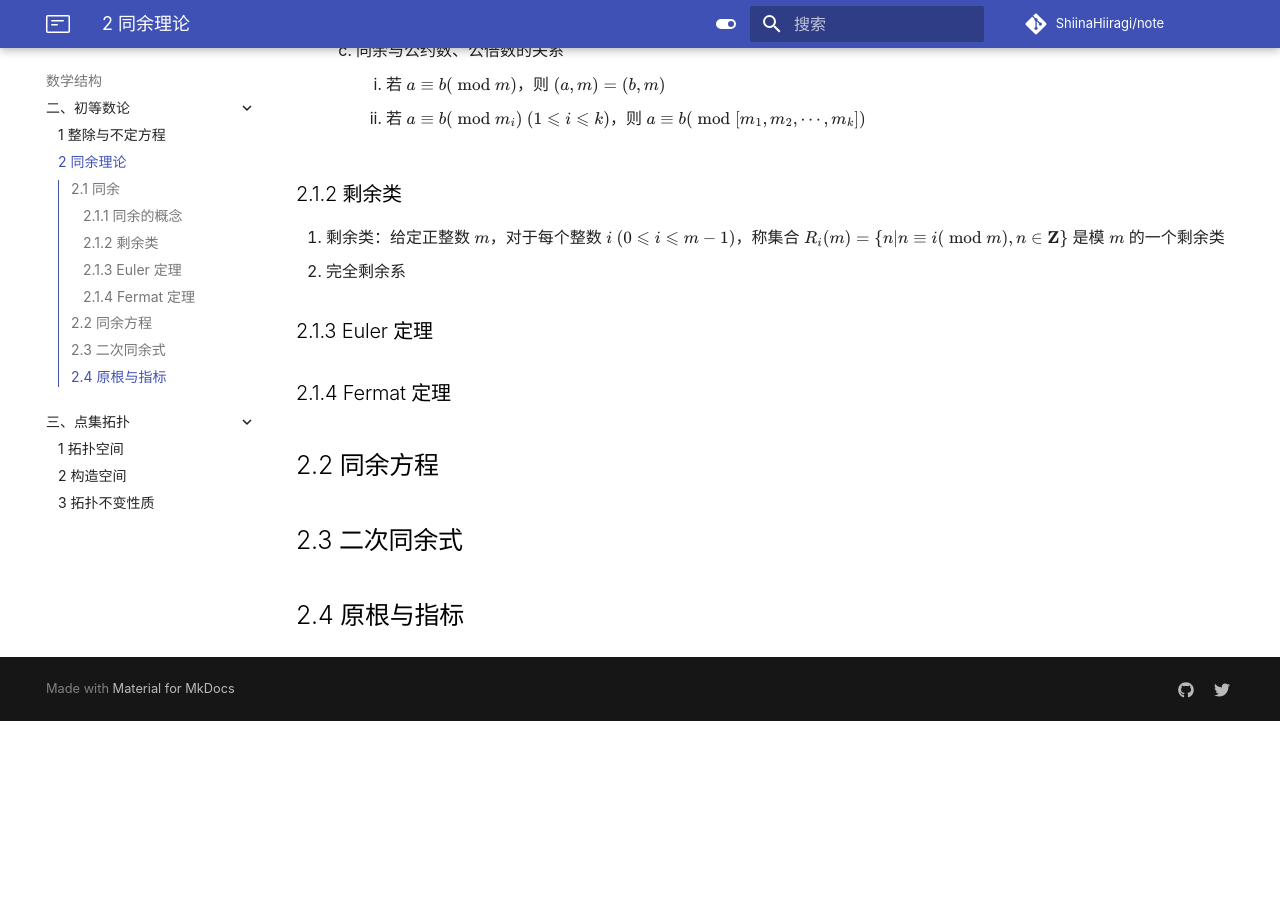
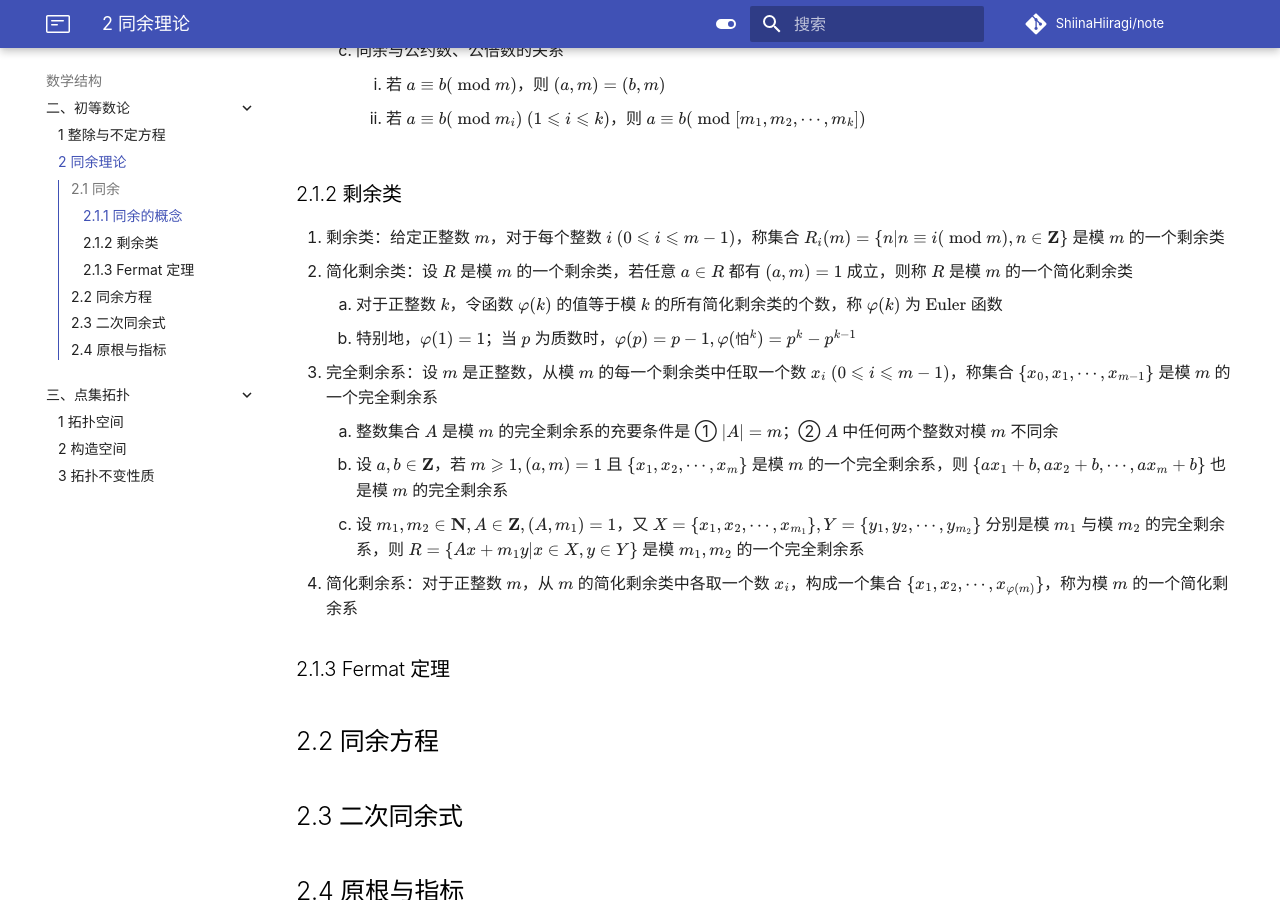
Before and after one commit to ShiinaHiiragi/note, an MkDocs documentation site: the page built from docs/math/num/cong.md, in a window 1280 px wide and 900 px high, scrolled down 1110 px. Built offline with MkDocs 1.6.1 and Material for MkDocs 9.7.7, drawn with Linux system fonts in a browser that asks for light colours; comment, search, counter and statistics services are not loaded; before the commit the page ends 1831 px from its top, so only the background shows below that.

Commit message:
add remain

```diff
--- a/docs/math/num/cong.md
+++ b/docs/math/num/cong.md
@@ -30,11 +30,16 @@
 
 ### 2.1.2 剩余类
 1. 剩余类：给定正整数 $m$，对于每个整数 $i \ (0 \leqslant i \leqslant m - 1)$，称集合 $R_i(m) = \{n | n \equiv i (\bmod m), n \in \mathbf Z\}$ 是模 $m$ 的一个剩余类
-2. 完全剩余系
+2. 简化剩余类：设 $R$ 是模 $m$ 的一个剩余类，若任意 $a \in R$ 都有 $(a, m) = 1$ 成立，则称 $R$ 是模 $m$ 的一个简化剩余类
+    1. 对于正整数 $k$，令函数 $\varphi(k)$ 的值等于模 $k$ 的所有简化剩余类的个数，称 $\varphi(k)$ 为 $\text{Euler}$ 函数
+    2. 特别地，$\varphi(1) = 1$；当 $p$ 为质数时，$\varphi(p) = p - 1, \varphi(怕^k) = p^k - p^{k - 1}$
+3. 完全剩余系：设 $m$ 是正整数，从模 $m$ 的每一个剩余类中任取一个数 $x_i \ (0 \leqslant i \leqslant m - 1)$，称集合 $\{x_0, x_1, \cdots, x_{m - 1}\}$ 是模 $m$ 的一个完全剩余系
+    1. 整数集合 $A$ 是模 $m$ 的完全剩余系的充要条件是 ① $|A| = m$；② $A$ 中任何两个整数对模 $m$ 不同余
+    2. 设 $a, b \in \mathbf Z$，若 $m \geqslant 1, (a, m) = 1$ 且 $\{x_1, x_2, \cdots, x_m\}$ 是模 $m$ 的一个完全剩余系，则 $\{ax_1 + b, ax_2 + b, \cdots, ax_m + b\}$ 也是模 $m$ 的完全剩余系
+    3. 设 $m_1, m_2 \in \mathbf N, A \in \mathbf Z, (A, m_1) = 1$，又 $X = \{x_1, x_2, \cdots, x_{m_1}\}, Y = \{y_1, y_2, \cdots, y_{m_2}\}$ 分别是模 $m_1$ 与模 $m_2$ 的完全剩余系，则 $R = \{Ax + m_1y | x \in X, y \in Y\}$ 是模 $m_1, m_2$ 的一个完全剩余系
+4. 简化剩余系：对于正整数 $m$，从 $m$ 的简化剩余类中各取一个数 $x_i$，构成一个集合 $\{x_1, x_2, \cdots, x_{\varphi(m)}\}$，称为模 $m$ 的一个简化剩余系
 
-### 2.1.3 Euler 定理
-
-### 2.1.4 Fermat 定理
+### 2.1.3 Fermat 定理
 
 ## 2.2 同余方程
 
```
